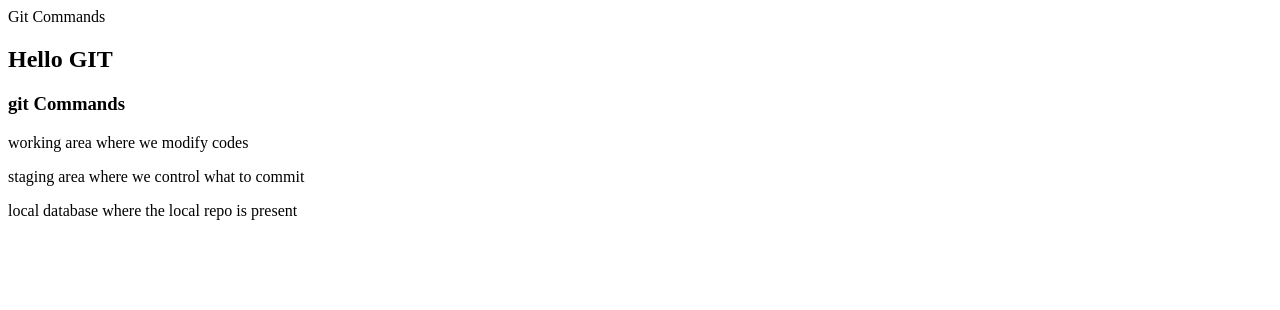
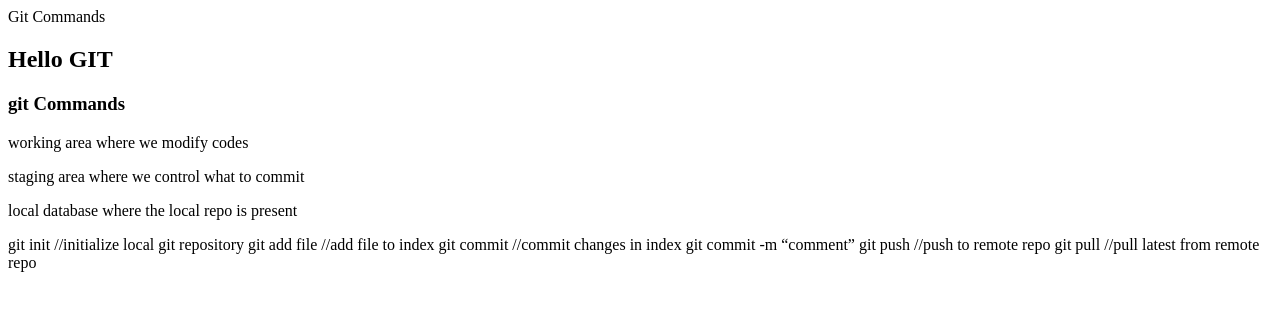
Before and after one commit to KomalBarnwal/freshersbatch-oct16, a plain HTML site: page index.html in a window 1280 px wide. Drawn offline with Linux system fonts and the light colour scheme.

Commit message:
added few more points about commands

```diff
--- a/index.html
+++ b/index.html
@@ -9,5 +9,13 @@
     <p>working area where we modify codes</p>
     <p>staging area where we control what to commit</p>
     <p>local database where the local repo is present</p>
+    <p>
+        git init            //initialize local git repository
+        git add file       //add file to index
+        git commit         //commit changes in index
+        git commit -m “comment”
+        git push           //push to remote repo
+        git pull             //pull latest from remote repo
+    </p>
 </body>
 </html>
```
